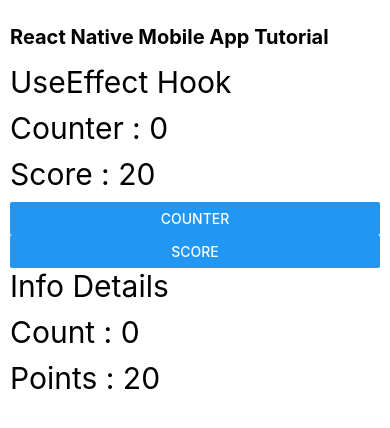
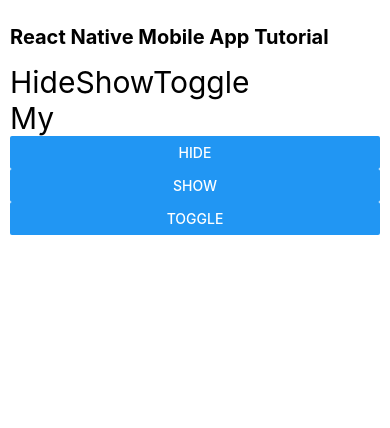
Before and after one commit to alauddin-bd/react-native-app, a React Native app: screen / in a window 390 px wide. Shown: the top 428 px of the page. Built offline with nearby package versions, Linux system fonts and the light colour scheme.

Commit message:
UseEffect Unmounting phase , show hide , toggle button

```diff
--- a/App.jsx
+++ b/App.jsx
@@ -1,7 +1,10 @@
 import { View,  Text, Button } from 'react-native';
 import React from 'react';
-import UseEffectHookUpdatingPhase from './src/components/UseEffectHookUpdatingPhase';
+import HideShowToggle from './src/components/HideShowToggle';
 
+
+// import UseEffectHookUnmountingPhase from './src/components/UseEffectHookUnmountingPhase';
+// import UseEffectHookUpdatingPhase from './src/components/UseEffectHookUpdatingPhase';
 // import UseEffectHook from './src/components/UseEffectHook';
 // import ClassComponents from './src/components/ClassComponents';
 // import Grid from './src/components/Grid';
@@ -35,7 +38,9 @@
       {/* <Grid /> */}
       {/* <ClassComponents /> */}
       {/* <UseEffectHook /> */}
-      <UseEffectHookUpdatingPhase />
+      {/* <UseEffectHookUpdatingPhase /> */}
+      {/* <UseEffectHookUnmountingPhase /> */}
+      <HideShowToggle />
 
     </View>
   )
--- /dev/null
+++ b/src/components/HideShowToggle.jsx
@@ -0,0 +1,20 @@
+import { View, Text, Button } from 'react-native'
+import React, { useState } from 'react'
+import My from './My';
+
+const HideShowToggle = () => {
+  const [status, setStatus] = useState(true);
+  return (
+    <View>
+      <Text style={{fontSize: 30}}>HideShowToggle</Text>
+      {
+        status ? <My /> : null
+      }
+      <Button title='Hide' onPress={() => setStatus(false)} />
+      <Button title='Show' onPress={() => setStatus(true)} />
+      <Button title='Toggle' onPress={() => setStatus(!status)} />
+    </View>
+  )
+}
+
+export default HideShowToggle
--- /dev/null
+++ b/src/components/My.jsx
@@ -0,0 +1,12 @@
+import { View, Text } from 'react-native'
+import React from 'react'
+
+const My = () => {
+  return (
+    <View>
+      <Text style={{fontSize: 30}}>My</Text>
+    </View>
+  )
+}
+
+export default My
--- /dev/null
+++ b/src/components/UseEffectHookUnmountingPhase.jsx
@@ -0,0 +1,18 @@
+import { View, Text, Button } from 'react-native'
+import React, { useState } from 'react'
+import ShowChild from './ShowChild';
+
+const UseEffectHookUnmountingPhase = () => {
+  const [showChild, setShowChild] = useState(true);
+  return (
+    <View>
+      <Text style={{fontSize: 30}}>Parent Component</Text>
+      {
+        showChild ? <ShowChild /> : null
+      }
+      <Button title='Toggle' onPress={() => setShowChild(!showChild)} />
+    </View>
+  )
+}
+
+export default UseEffectHookUnmountingPhase
```
Also changed, not shown: src/components/ShowChild.jsx (added, +17 -0 lines).
